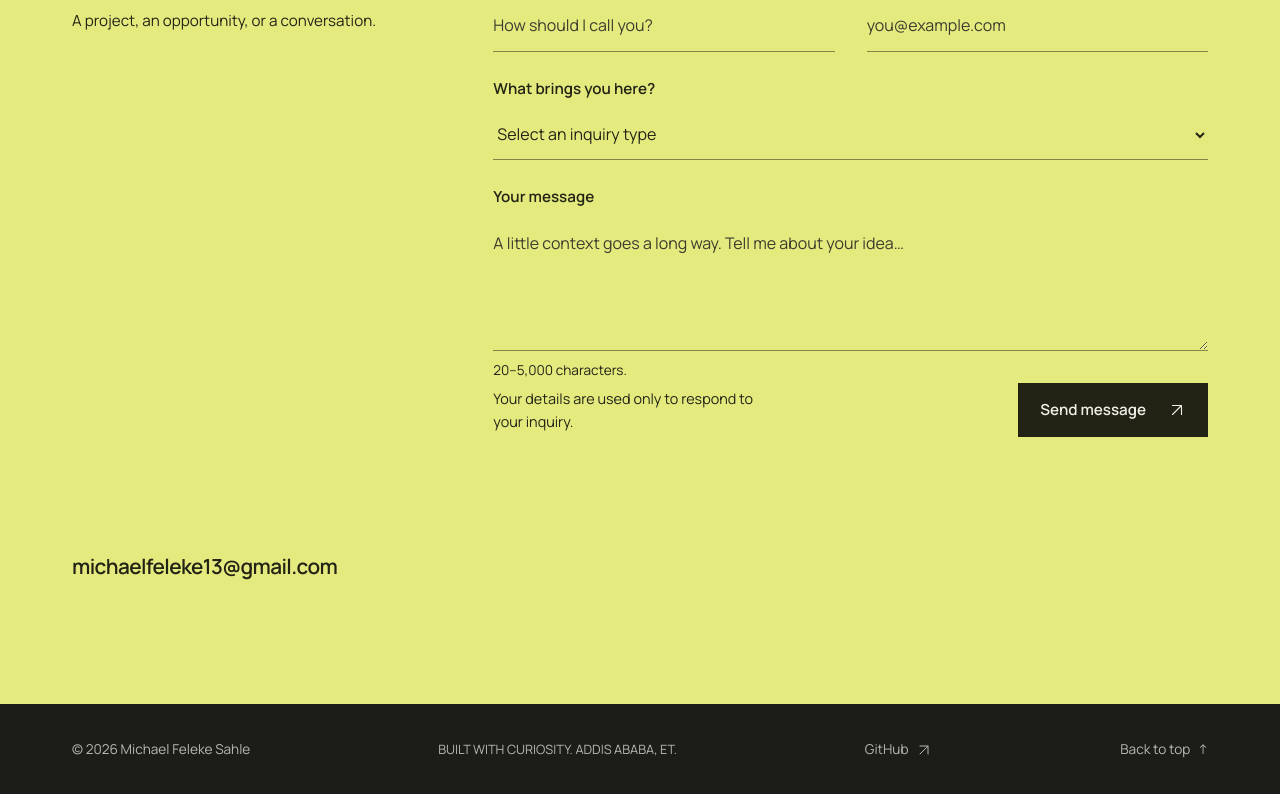
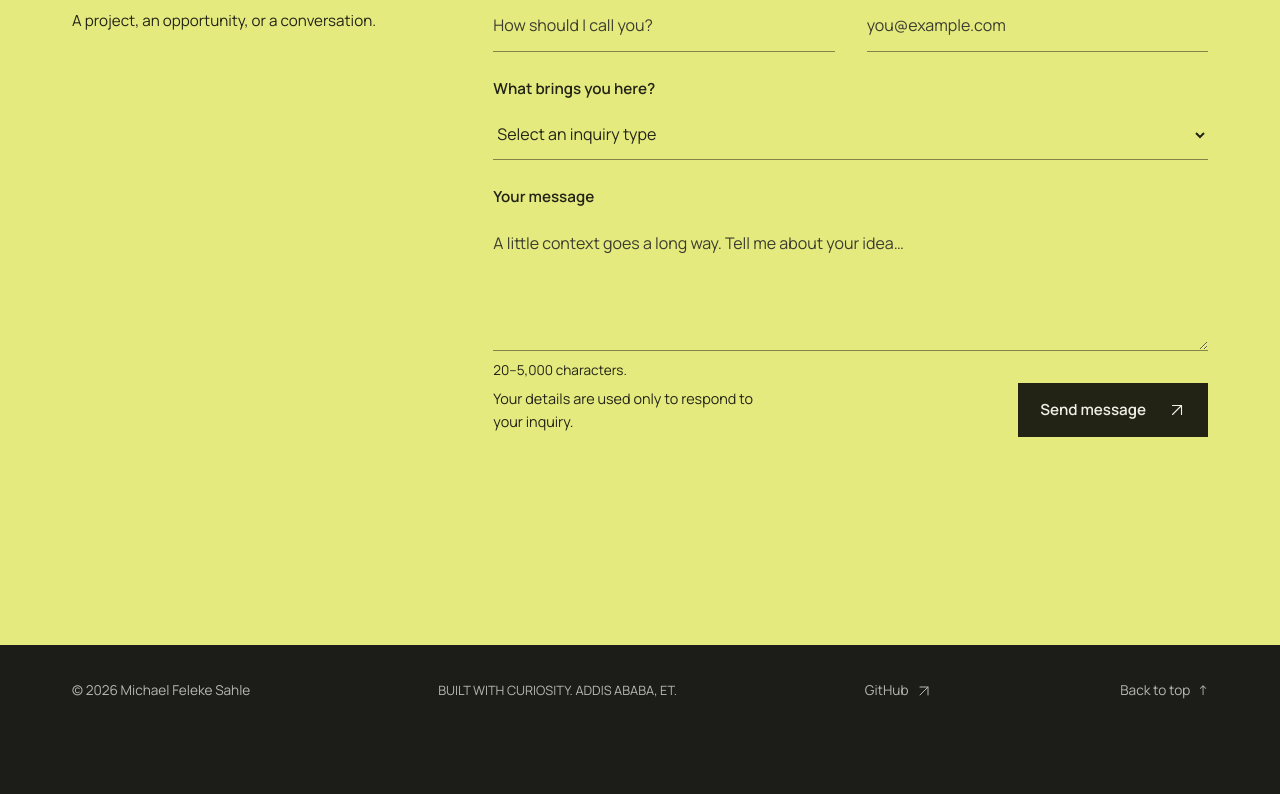
Before and after one commit to mikofs13/portfolio, a Next.js app: page / in a window 1280 px wide. Shown: the part 6140-6934 px from the top of the page. After the commit the page ends 6877 px from the top, so only its background shows below. Built offline with nearby package versions, Linux system fonts and the light colour scheme.

Commit message:
Remove contact email link

```diff
--- a/app/globals.css
+++ b/app/globals.css
@@ -173,8 +173,6 @@
   .form-feedback:focus { outline: none; }
   .form-feedback.error { color: #72291e; }
   .form-feedback.success { font-weight: 600; }
-  .contact-bottom { padding-top: 24px; }
-  .email-link { font-size: clamp(1rem, 2vw, 1.3rem); letter-spacing: -.03em; font-weight: 600; overflow-wrap: anywhere; }
   .contact-section :focus-visible { outline-color: var(--accent-ink); }
   .footer { display: flex; flex-wrap: wrap; justify-content: space-between; align-items: center; gap: 8px 24px; padding-block: 24px; color: var(--muted); font-size: .85rem; }
   .footer-note { order: 4; width: 100%; font-size: .8rem; }
--- a/app/page.tsx
+++ b/app/page.tsx
@@ -40,7 +40,7 @@ export default function Home() {
 
       <section className="tools-section shell section-space" aria-labelledby="tools-heading"><div className="section-heading"><div><h2 id="tools-heading">Tools I work with<span className="accent">.</span></h2></div><p className="section-description">Different tools. One goal:<br/>build something useful.</p></div>{site.skills.map(group => <div className="tool-row" key={group.title}><h3>{group.title}</h3><ul>{group.items.map(item => <li key={item}>{item}</li>)}</ul></div>)}</section>
 
-      <section id="contact" className="contact-section" aria-labelledby="contact-heading"><div className="shell"><a className="contact-title" href={`mailto:${site.email}`}><h2 id="contact-heading"><Lines lines={site.contact.heading}/></h2><Arrow/></a><ContactForm/><div className="contact-bottom"><a className="email-link" href={`mailto:${site.email}`}>{site.email}</a></div></div></section>
+      <section id="contact" className="contact-section" aria-labelledby="contact-heading"><div className="shell"><a className="contact-title" href={`mailto:${site.email}`}><h2 id="contact-heading"><Lines lines={site.contact.heading}/></h2><Arrow/></a><ContactForm/></div></section>
     </main>
     <footer className="footer shell"><p>© {new Date().getFullYear()} {site.name}</p><p className="footer-note">{site.footerNote}</p><a href={site.github} target="_blank" rel="noopener noreferrer">GitHub <Arrow/></a><a href="#home">Back to top <span aria-hidden="true">↑</span></a></footer>
   </>;
```
